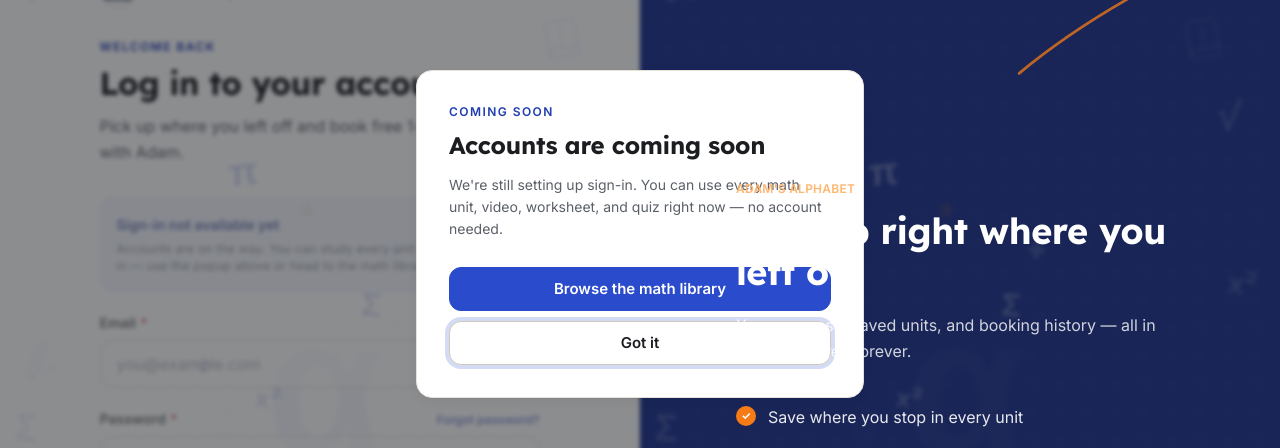
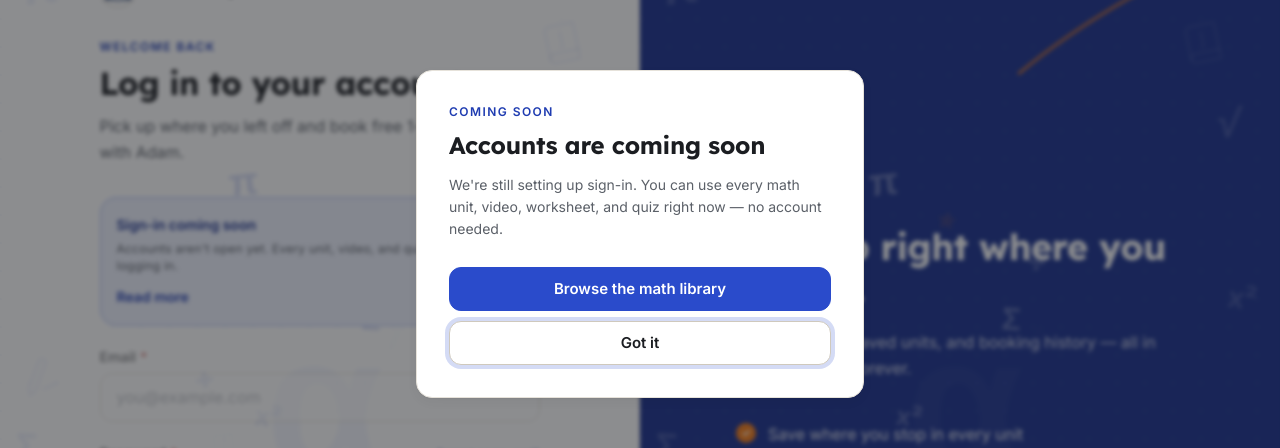
Before and after one commit to adamissac/adamsalphabet, a Next.js app: page /login in a window 1280 px wide. Shown: the part 166-614 px from the top of the page. Built offline with nearby package versions, Linux system fonts and the light colour scheme; no server answers.

Commit message:
Fix login coming soon modal not appearing
Portal the dialog to document.body so AuthShell overflow-hidden cannot clip it, add a visible banner on the login form, and default coming-soon mode on unless NEXT_PUBLIC_AUTH_COMING_SOON=false.

```diff
--- a/src/app/login/page.tsx
+++ b/src/app/login/page.tsx
@@ -15,11 +15,9 @@ import {
 } from "../../components/AuthFormParts";
 import FirebaseSetupNotice from "../../components/FirebaseSetupNotice";
 import ComingSoonDialog from "../../components/ComingSoonDialog";
+import { isAuthComingSoon } from "../../lib/auth-coming-soon";
 import { authNotConfiguredMessage } from "../../lib/auth-google";
 import { friendlyAuthError } from "../../lib/auth-errors";
-
-const AUTH_COMING_SOON =
-  process.env.NEXT_PUBLIC_AUTH_COMING_SOON !== "false";
 
 export default function LoginPage() {
   return (
@@ -43,7 +41,8 @@ function LoginForm() {
   const [submitting, setSubmitting] = useState(false);
   const [error, setError] = useState<string | null>(null);
   const [fieldErrors, setFieldErrors] = useState<{ email?: string; password?: string }>({});
-  const [comingSoonOpen, setComingSoonOpen] = useState(AUTH_COMING_SOON);
+  const comingSoon = isAuthComingSoon();
+  const [comingSoonOpen, setComingSoonOpen] = useState(true);
 
   const target = next && next.startsWith("/") ? next : "/dashboard";
 
@@ -61,7 +60,7 @@ function LoginForm() {
   }
 
   function blockIfComingSoon() {
-    if (!AUTH_COMING_SOON) return false;
+    if (!comingSoon) return false;
     setComingSoonOpen(true);
     return true;
   }
@@ -123,32 +122,44 @@ function LoginForm() {
         </p>
       }
     >
-      <ComingSoonDialog open={comingSoonOpen} onClose={() => setComingSoonOpen(false)} />
+      {comingSoon && (
+        <ComingSoonDialog
+          open={comingSoonOpen}
+          onClose={() => setComingSoonOpen(false)}
+        />
+      )}
+
+      {comingSoon && (
+        <div
+          role="status"
+          className="mb-5 rounded-lg p-4 border border-[var(--color-brand-200)] bg-[var(--color-brand-50)]"
+        >
+          <p className="small font-semibold text-[var(--color-brand-700)]">
+            Sign-in coming soon
+          </p>
+          <p className="caption text-[var(--color-ink-muted)] mt-1 leading-relaxed">
+            Accounts aren&apos;t open yet. Every unit, video, and quiz works without logging in.
+          </p>
+          <button
+            type="button"
+            onClick={() => setComingSoonOpen(true)}
+            className="mt-3 text-sm font-semibold text-[var(--color-brand-600)] hover:text-[var(--color-brand-700)] underline-offset-2 hover:underline"
+          >
+            Read more
+          </button>
+        </div>
+      )}
 
       <form
         onSubmit={onSubmit}
         noValidate
         className={[
           "grid gap-5",
-          AUTH_COMING_SOON ? "opacity-60 pointer-events-none select-none" : "",
+          comingSoon ? "opacity-50 pointer-events-none select-none" : "",
         ].join(" ")}
-        aria-hidden={AUTH_COMING_SOON ? true : undefined}
+        aria-hidden={comingSoon ? true : undefined}
       >
-        {AUTH_COMING_SOON && (
-          <div
-            role="status"
-            className="rounded-md p-4 border border-[var(--color-brand-100)] bg-[var(--color-brand-50)]"
-          >
-            <p className="small font-semibold text-[var(--color-brand-700)]">
-              Sign-in not available yet
-            </p>
-            <p className="caption text-[var(--color-ink-muted)] mt-1 leading-relaxed">
-              Accounts are on the way. You can study every unit without logging in — use the popup
-              above or head to the math library.
-            </p>
-          </div>
-        )}
-        {!configured && !AUTH_COMING_SOON && <FirebaseSetupNotice />}
+        {!configured && !comingSoon && <FirebaseSetupNotice />}
         <AuthInput
           id="email"
           label="Email"
--- a/src/components/ComingSoonDialog.tsx
+++ b/src/components/ComingSoonDialog.tsx
@@ -1,7 +1,8 @@
 "use client";
 
 import Link from "next/link";
-import { useEffect, useId, useRef } from "react";
+import { useEffect, useId, useRef, useState } from "react";
+import { createPortal } from "react-dom";
 
 type Props = {
   open: boolean;
@@ -22,6 +23,11 @@ export default function ComingSoonDialog({
   const titleId = useId();
   const descId = useId();
   const closeRef = useRef<HTMLButtonElement>(null);
+  const [mounted, setMounted] = useState(false);
+
+  useEffect(() => {
+    setMounted(true);
+  }, []);
 
   useEffect(() => {
     if (!open) return;
@@ -38,11 +44,11 @@ export default function ComingSoonDialog({
     };
   }, [open, onClose]);
 
-  if (!open) return null;
+  if (!open || !mounted) return null;
 
-  return (
+  return createPortal(
     <div
-      className="fixed inset-0 z-[100] grid place-items-center p-4 sm:p-6"
+      className="fixed inset-0 z-[200] grid place-items-center p-4 sm:p-6"
       role="presentation"
     >
       <button
@@ -81,6 +87,7 @@ export default function ComingSoonDialog({
           </button>
         </div>
       </div>
-    </div>
+    </div>,
+    document.body
   );
 }
--- /dev/null
+++ b/src/lib/auth-coming-soon.ts
@@ -0,0 +1,7 @@
+/**
+ * When true, /login shows a coming-soon modal and blocks sign-in.
+ * Set NEXT_PUBLIC_AUTH_COMING_SOON=false in .env.local to test real auth.
+ */
+export function isAuthComingSoon(): boolean {
+  return process.env.NEXT_PUBLIC_AUTH_COMING_SOON !== "false";
+}
```
